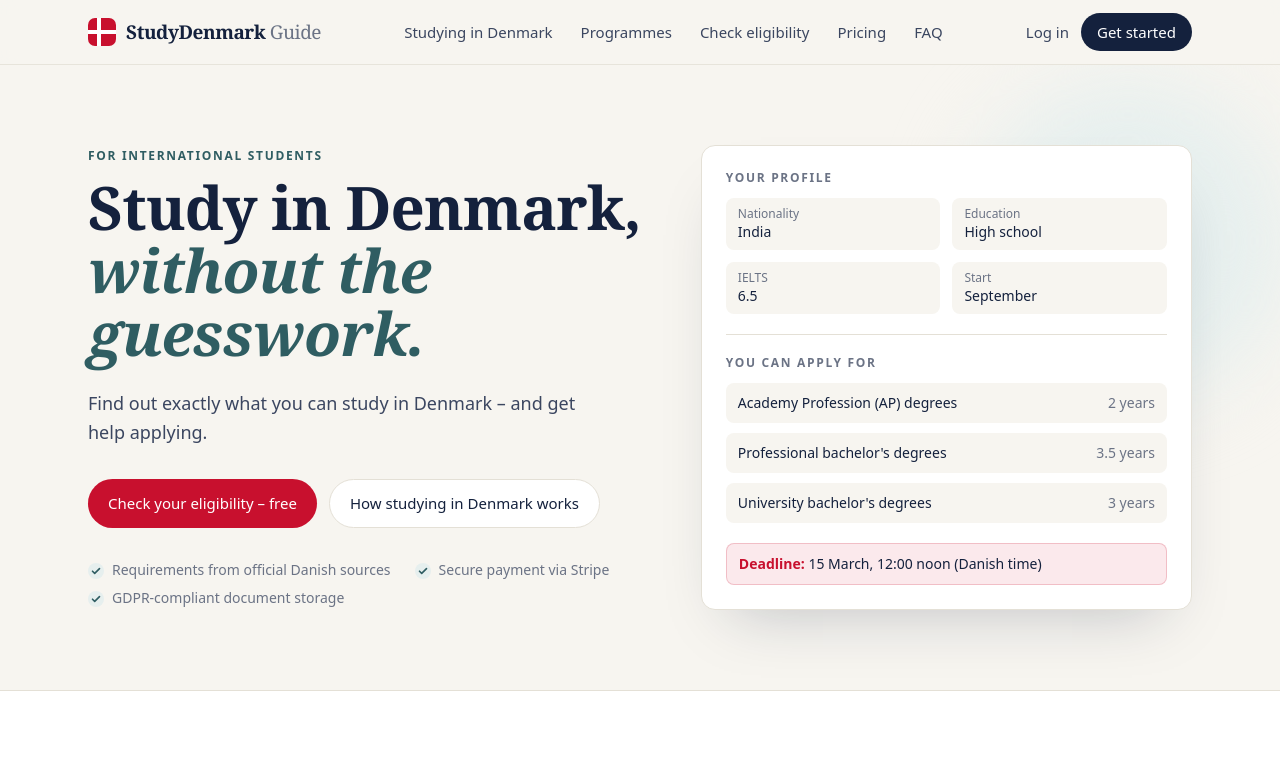
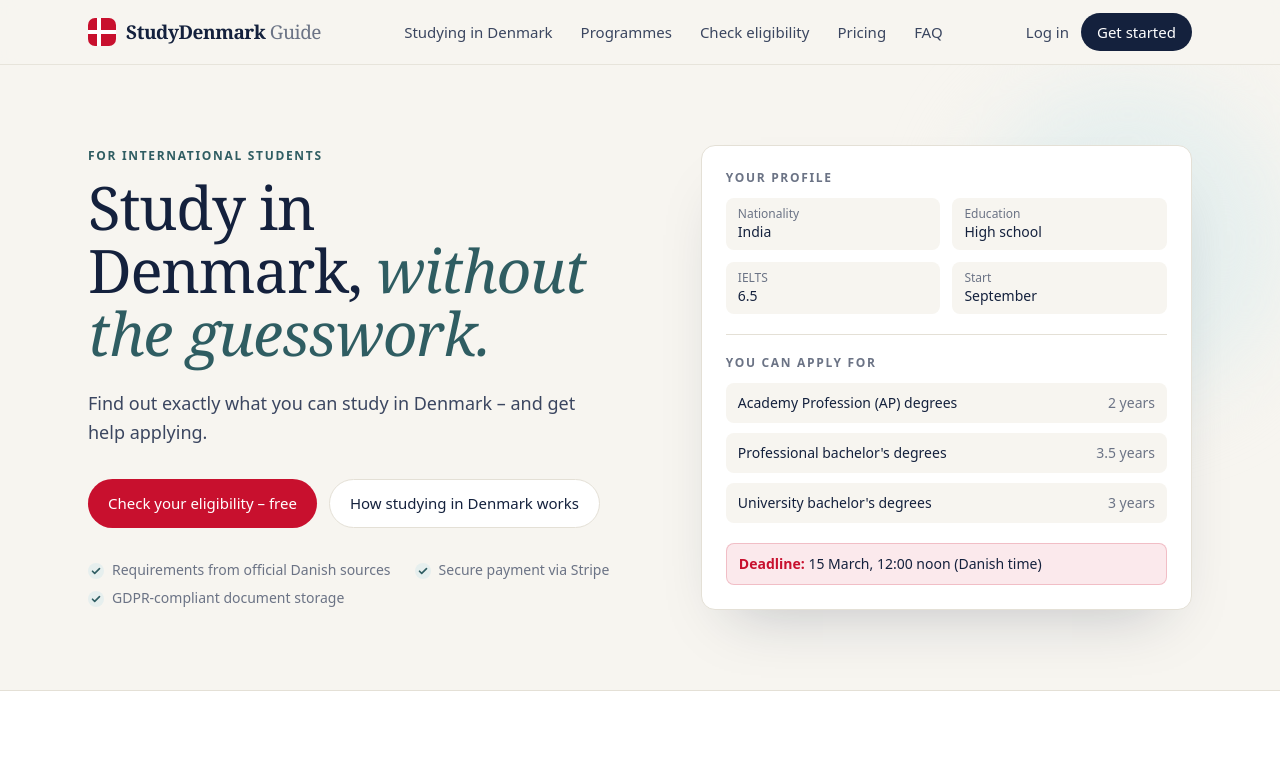
Before and after one commit to study-denmark/studydenmark, a Next.js app: page / in a window 1280 px wide. Shown: the top 759 px of the page. Built offline with nearby package versions, Linux system fonts and the light colour scheme; no server answers.

Commit message:
Switch typography to Newsreader and Public Sans
Replaces Fraunces and Inter, which gave the site a generic look.

Co-Authored-By: Claude Opus 5.5 <noreply@anthropic.com>
Claude-Session: https://claude.ai/code/session_01NX5pp9vine1stWybxux5vP

```diff
--- a/package.json
+++ b/package.json
@@ -9,8 +9,8 @@
     "lint": "eslint"
   },
   "dependencies": {
-    "@fontsource-variable/fraunces": "^5.2.8",
-    "@fontsource-variable/inter": "^5.2.8",
+    "@fontsource-variable/newsreader": "^5.3.0",
+    "@fontsource-variable/public-sans": "^5.3.0",
     "@supabase/ssr": "^0.7.0",
     "@supabase/supabase-js": "^2.58.0",
     "fflate": "^0.8.2",
--- a/src/app/globals.css
+++ b/src/app/globals.css
@@ -14,8 +14,8 @@
   --color-sea-soft: #e6efee;
   --color-ok: #2e7d4f;
 
-  --font-display: "Fraunces Variable", Georgia, serif;
-  --font-sans: "Inter Variable", system-ui, -apple-system, "Segoe UI", sans-serif;
+  --font-display: "Newsreader Variable", Georgia, serif;
+  --font-sans: "Public Sans Variable", system-ui, -apple-system, "Segoe UI", sans-serif;
 
   --radius-card: 14px;
 }
@@ -28,7 +28,6 @@ body {
   background: var(--color-paper);
   color: var(--color-ink);
   font-family: var(--font-sans);
-  font-feature-settings: "cv11", "ss01";
   -webkit-font-smoothing: antialiased;
 }
 
@@ -36,8 +35,9 @@ h1,
 h2,
 h3 {
   font-family: var(--font-display);
-  font-variation-settings: "opsz" 96, "SOFT" 30;
-  letter-spacing: -0.015em;
+  font-optical-sizing: auto;
+  font-weight: 500;
+  letter-spacing: -0.02em;
   text-wrap: balance;
 }
 
--- a/src/app/layout.tsx
+++ b/src/app/layout.tsx
@@ -1,6 +1,8 @@
 import type { Metadata, Viewport } from "next";
-import "@fontsource-variable/fraunces/full.css";
-import "@fontsource-variable/inter";
+import "@fontsource-variable/newsreader/opsz.css";
+import "@fontsource-variable/newsreader/opsz-italic.css";
+import "@fontsource-variable/public-sans";
+import "@fontsource-variable/public-sans/wght-italic.css";
 import "./globals.css";
 import { site } from "@/config/site";
 import { SiteHeader } from "@/components/site-header";
```
Also changed, not shown: 1 other file (tests, documents, lock files or other folders).
